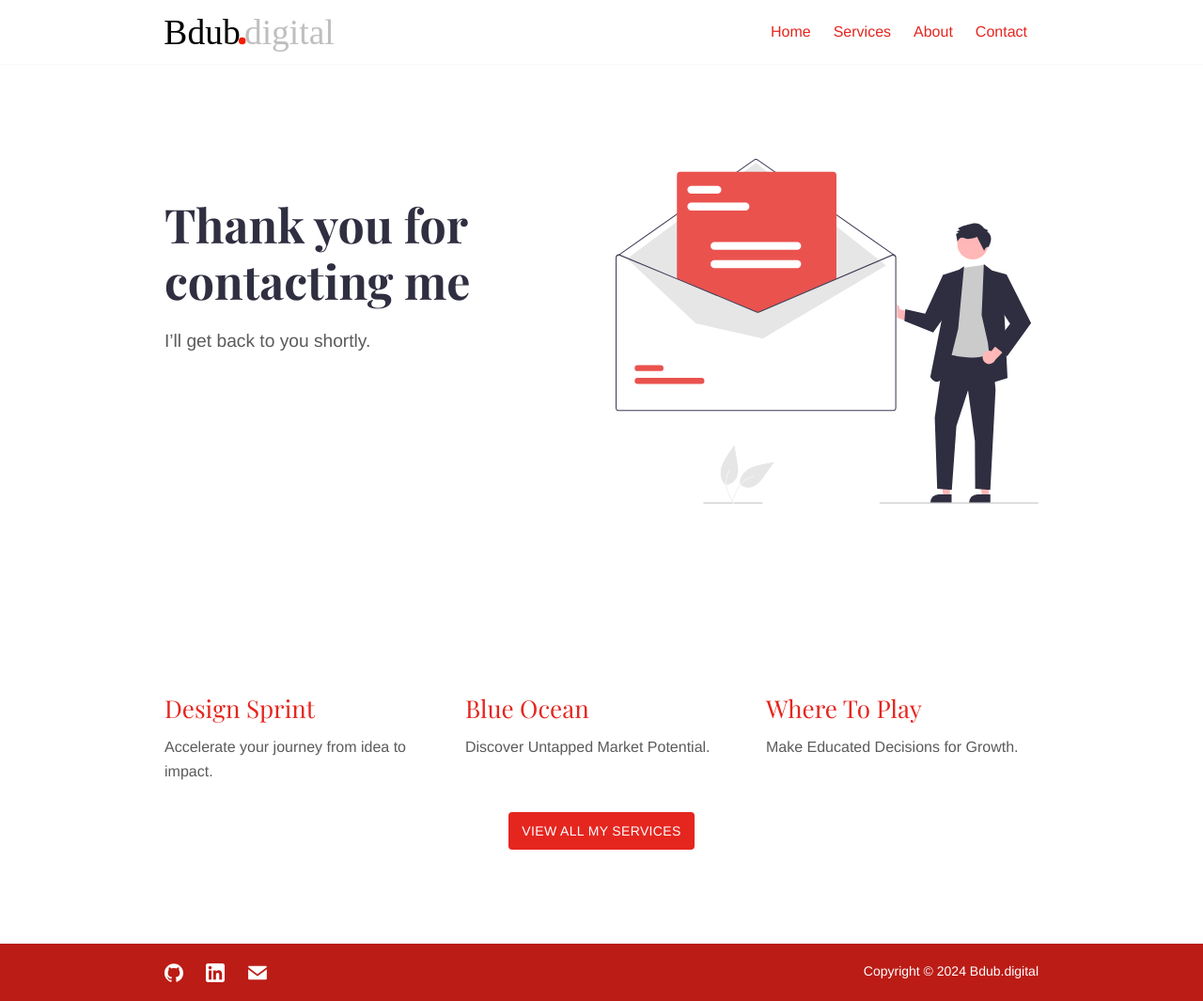
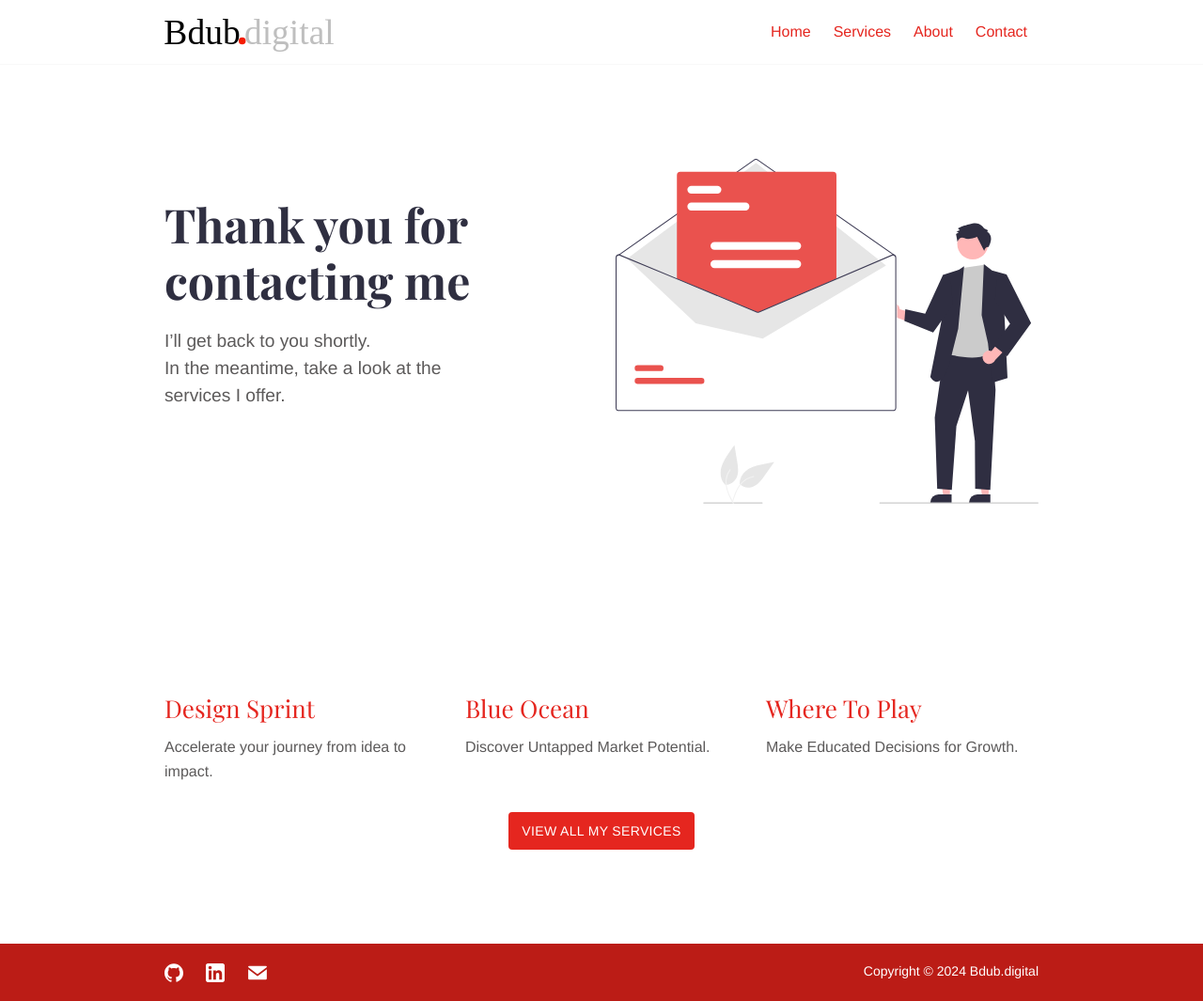
Before and after one commit to BrunoWozniak/BdubDigital, a Jekyll site: the page built from thank-you.md, in a window 1280 px wide. Shown: the whole page at 94% size. Built offline with Jekyll 4.4.1, drawn with Linux system fonts in a browser that asks for light colours.

Commit message:
Added my services on the thank you page and Google Analytics

```diff
--- a/_data/seo.yml
+++ b/_data/seo.yml
@@ -1,4 +1,4 @@
-google_analytics_id: ""
+google_analytics_id: "G-27PE3B6XKY"
 # meta_twitter_site: "@zerostaticio"
 # meta_twitter_creator: "@zerostaticio"
 copyright_text: 'Copyright © 2024 Bdub.digital'
--- a/thank-you.md
+++ b/thank-you.md
@@ -9,4 +9,5 @@
 
 # Thank you for contacting me
 
-I'll get back to you shortly.
+I'll get back to you shortly.\
+In the meantime, take a look at the services I offer.
```
